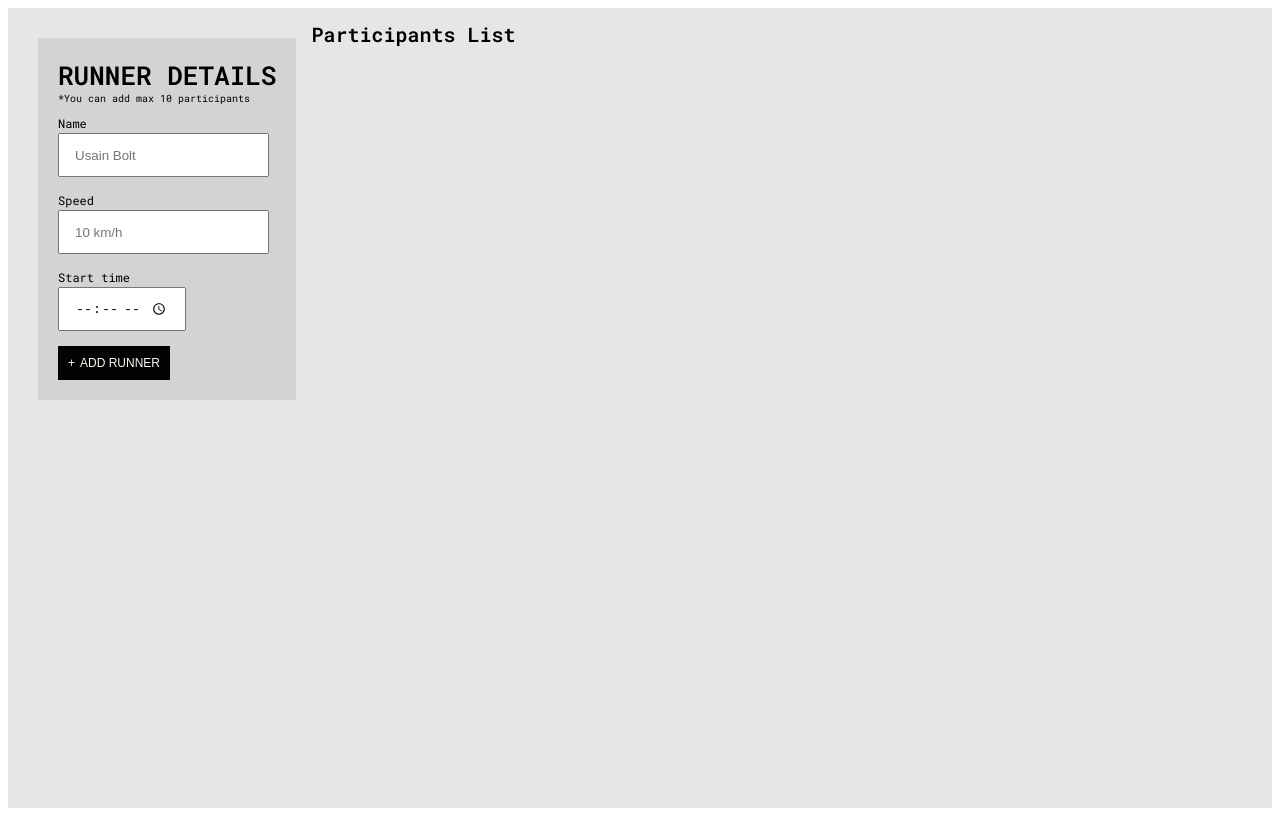
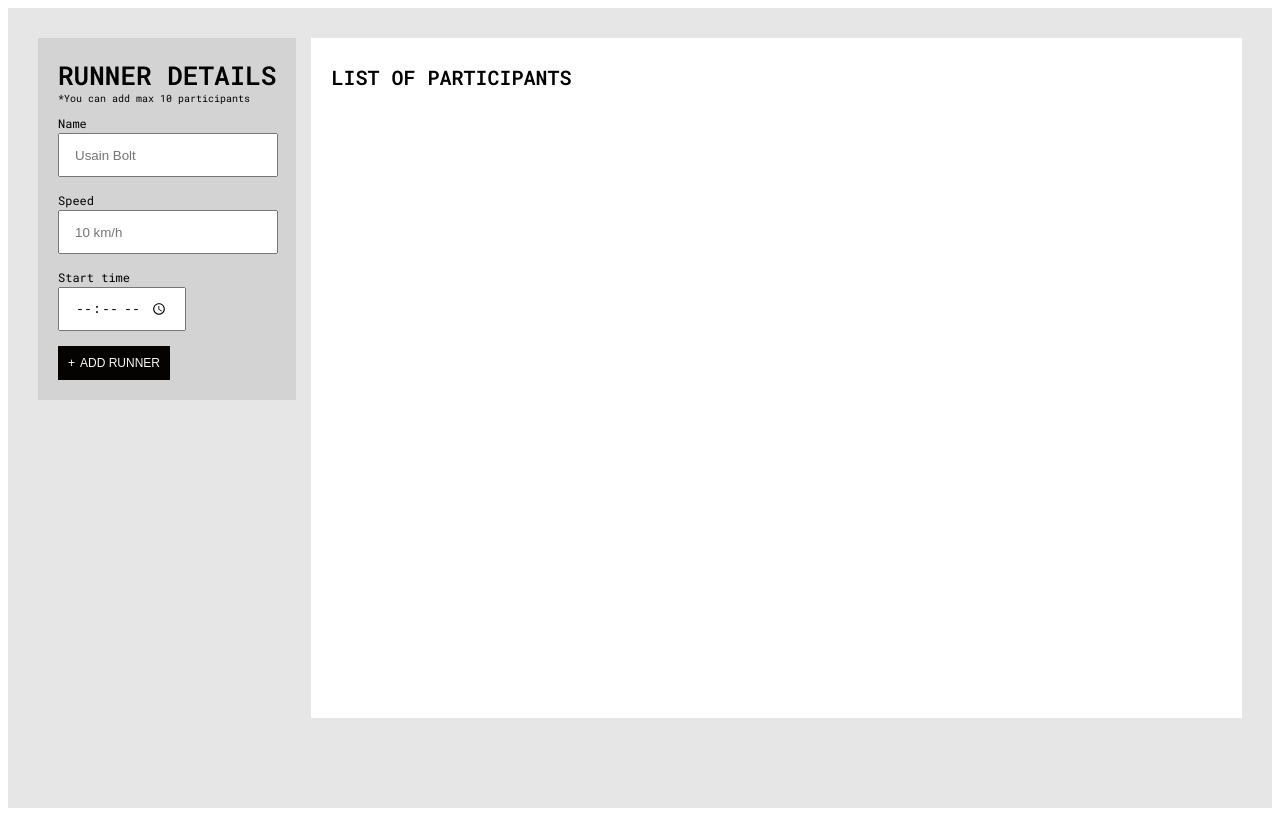
Before and after one commit to Trlaic/Racing-app, a React (Vite) app: page / in a window 1280 px wide. Built offline with nearby package versions, Linux system fonts and the light colour scheme.

Commit message:
x07: ParticipantsList component in progress

```diff
--- a/src/components/ParticipantsList.jsx
+++ b/src/components/ParticipantsList.jsx
@@ -1,7 +1,10 @@
+import styles from './ParticipantsList.module.scss';
+
 export default function ParticipantsList() {
+
     return (
-        <h1>
-            Participants List
-        </h1>
+        <div className={styles.container}>
+            <h2 className={styles.heading_2}>List of Participants</h2>
+        </div>
     )
 }
--- /dev/null
+++ b/src/components/ParticipantsList.module.scss
@@ -0,0 +1,18 @@
+@import '../variables.scss';
+
+.container {
+    display: flex;
+    flex-direction: column;
+    padding: 2rem;
+    margin-top: 3rem;
+    margin-right: 3rem;
+    background-color: white;
+    min-height: 80vh;
+
+    .heading_2 {
+        font-size: 2rem;
+        text-transform: uppercase;
+        margin: 0;
+        margin-top: .6rem;
+    }
+}
--- a/src/components/RunnerDetails.jsx
+++ b/src/components/RunnerDetails.jsx
@@ -1,5 +1,4 @@
 import styles from './RunnerDetails.module.scss';
-
 
 export default function RunnerDetails() {
     return (
--- a/src/components/RunnerDetails.module.scss
+++ b/src/components/RunnerDetails.module.scss
@@ -31,6 +31,10 @@
         padding: .5rem 1.5rem;
     }
 
+    .input:not([type='time']) {
+        width: 85%;
+    }
+
     .input_container {
         display: flex;
         flex-direction: column;
```
